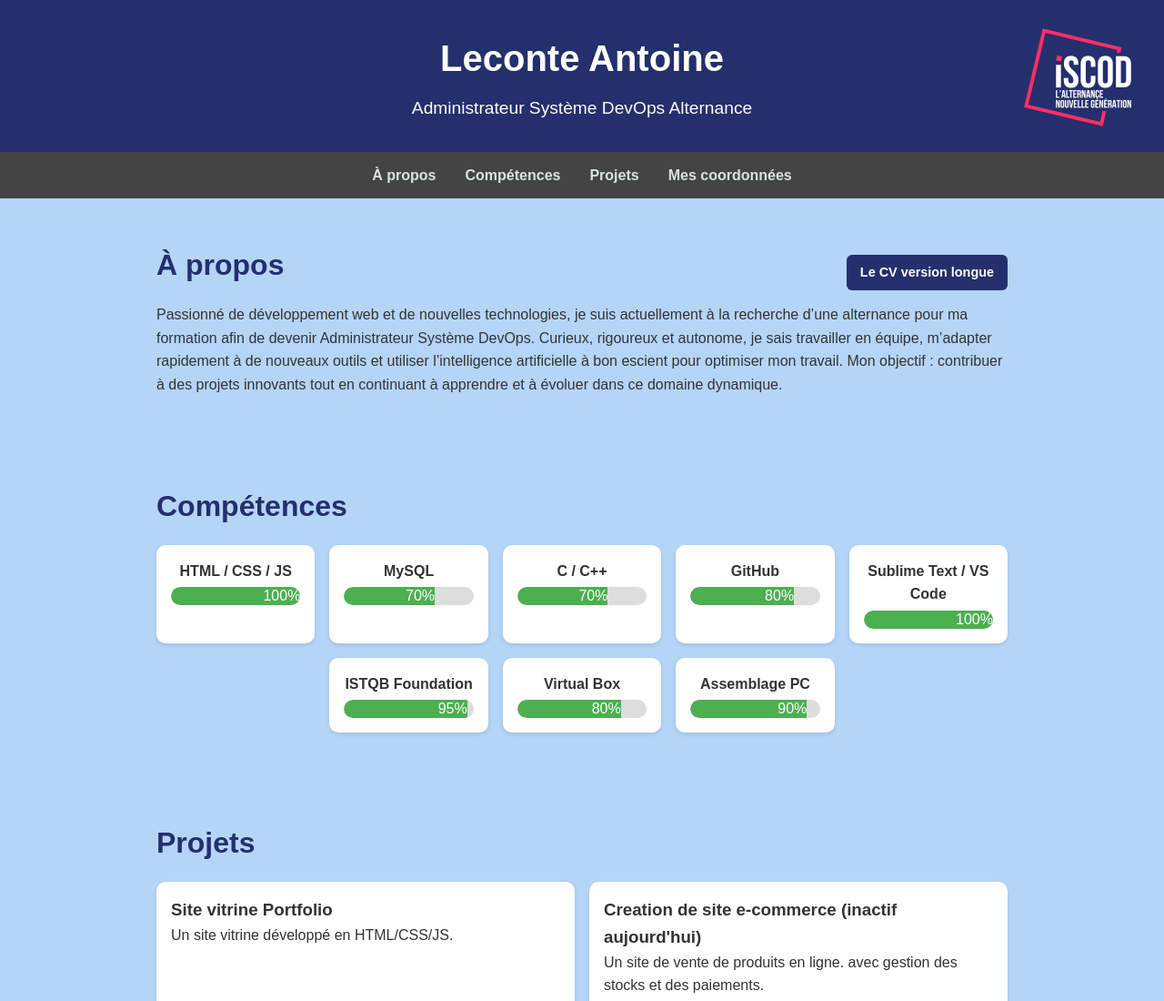
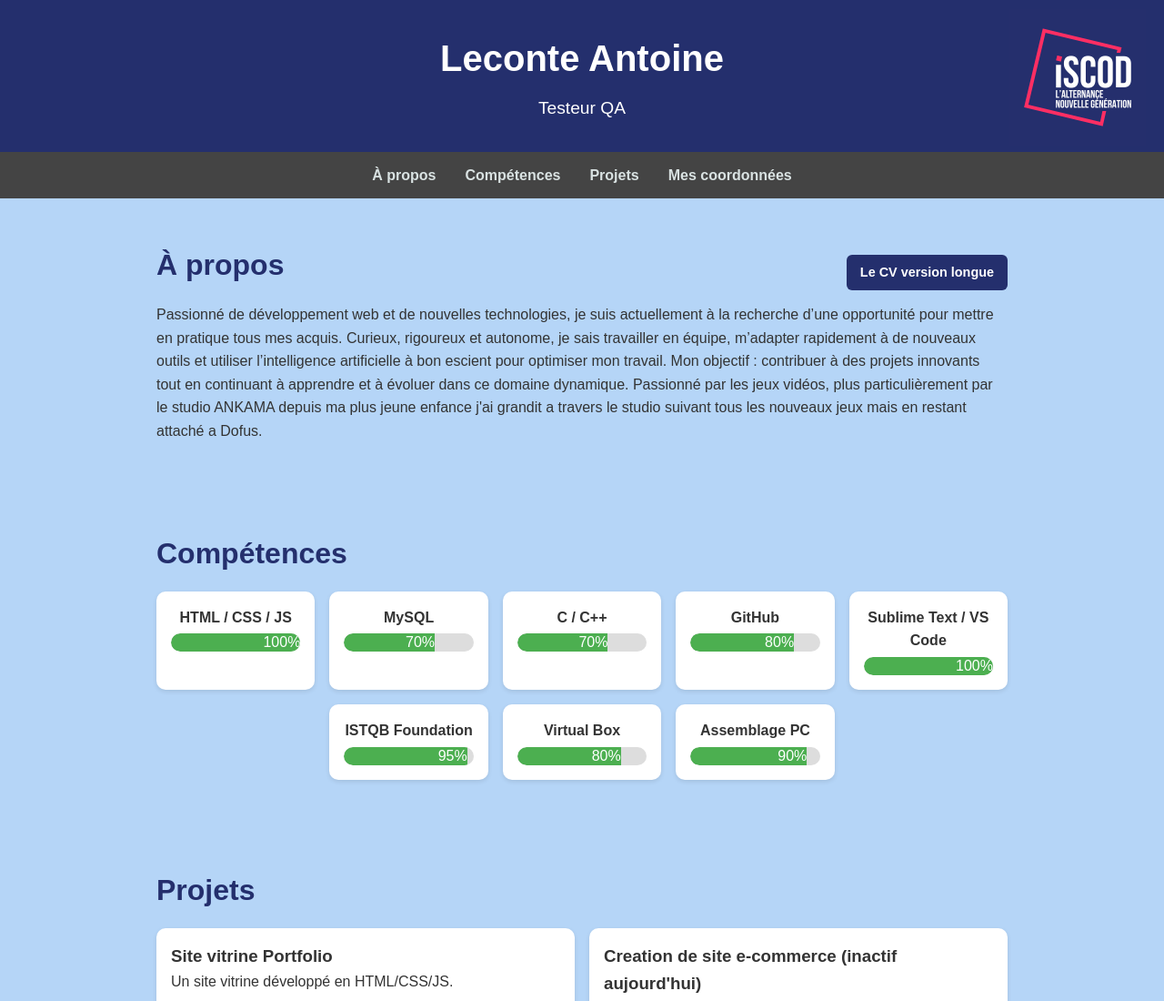
Before and after one commit to LeconteAntoine/CV, a plain HTML site: page index.html in a window 1280 px wide. Shown: the top 1100 px of the page at 91% size. Drawn offline with Linux system fonts and the light colour scheme.

Commit message:
Modification

```diff
--- a/index.html
+++ b/index.html
@@ -166,7 +166,7 @@
     <header class="header">
         <div class="header-text">
             <h1>Leconte Antoine</h1>
-            <p>Administrateur Système DevOps Alternance</p>
+            <p>Testeur QA</p>
         </div>
         <img src="logoiscod.jpg" alt="Logo" class="logo">
         <style>
@@ -230,10 +230,12 @@
         </div>
         <p>
             Passionné de développement web et de nouvelles technologies, je suis actuellement à la recherche
-            d’une alternance pour ma formation afin de devenir Administrateur Système DevOps. Curieux, rigoureux
+            d’une opportunité pour mettre en pratique tous mes acquis. Curieux, rigoureux
             et autonome, je sais travailler en équipe, m’adapter rapidement à de nouveaux outils et utiliser
             l’intelligence artificielle à bon escient pour optimiser mon travail. Mon objectif : contribuer
-            à des projets innovants tout en continuant à apprendre et à évoluer dans ce domaine dynamique.
+            à des projets innovants tout en continuant à apprendre et à évoluer dans ce domaine dynamique. Passionné par les jeux vidéos,
+            plus particulièrement par le studio ANKAMA depuis ma plus jeune enfance j'ai grandit a travers le studio suivant tous les nouveaux jeux
+            mais en restant attaché a Dofus.
         </p>
 
 
```
Also changed, not shown: apropos.html (+3 -5 lines).
